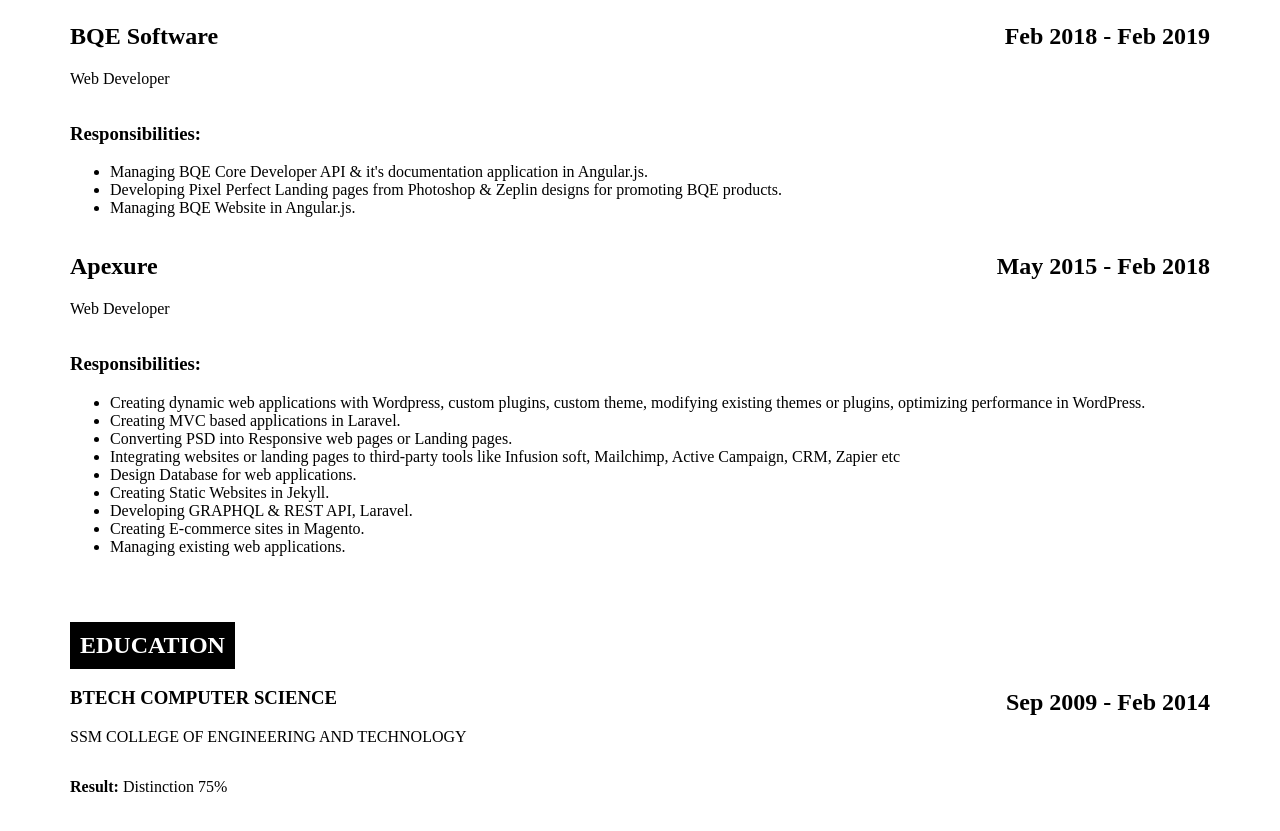
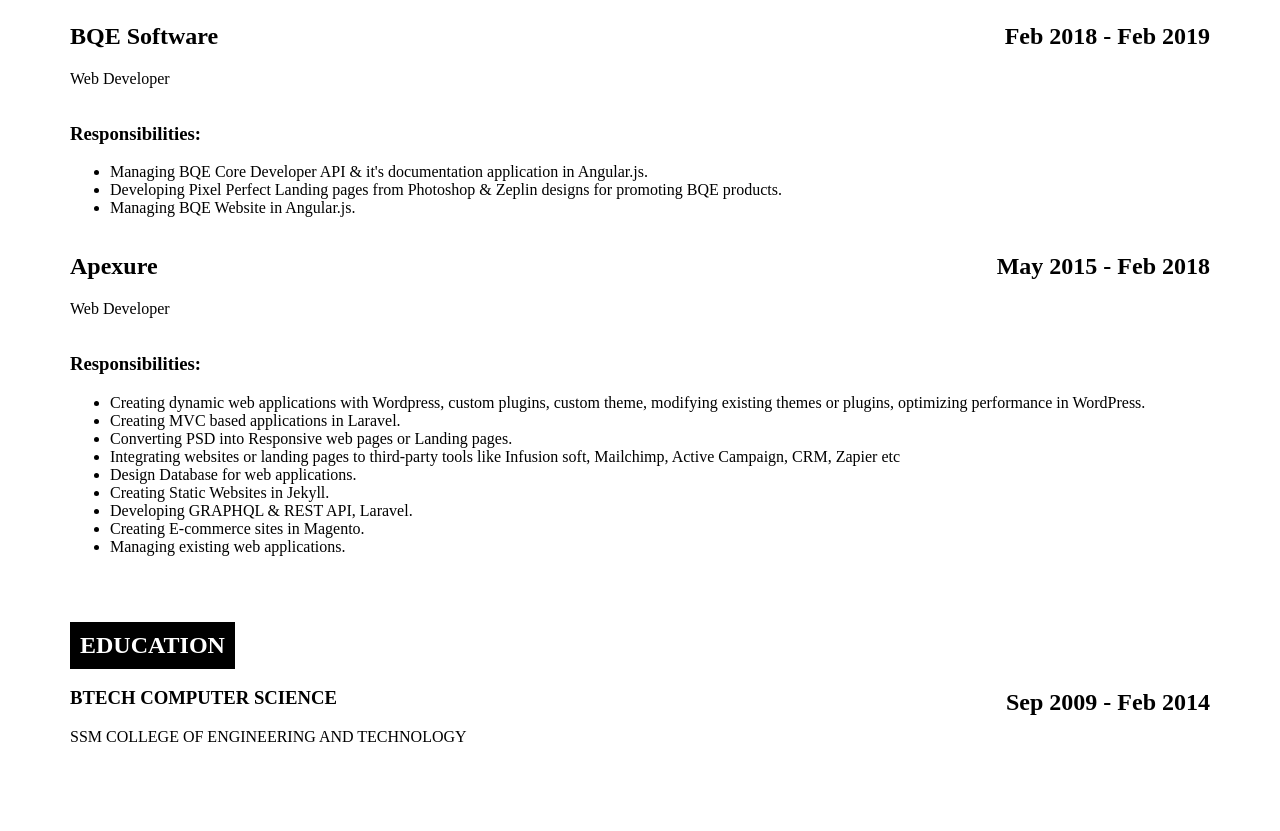
Before and after one commit to aqib-git/resume, a plain HTML site: page index.html in a window 1280 px wide. Shown: the part 1367-2198 px from the top of the page. After the commit the page ends 2152 px from the top, so only its background shows below. Drawn offline with Linux system fonts and the light colour scheme.

Commit message:
Update index.html

```diff
--- a/index.html
+++ b/index.html
@@ -156,7 +156,6 @@
                     </div>
                 </div>
                 <div class="education__body">
-                    <p><strong>Result:</strong> Distinction 75%</p>
                 </div>
             </div>
         </section>
```
